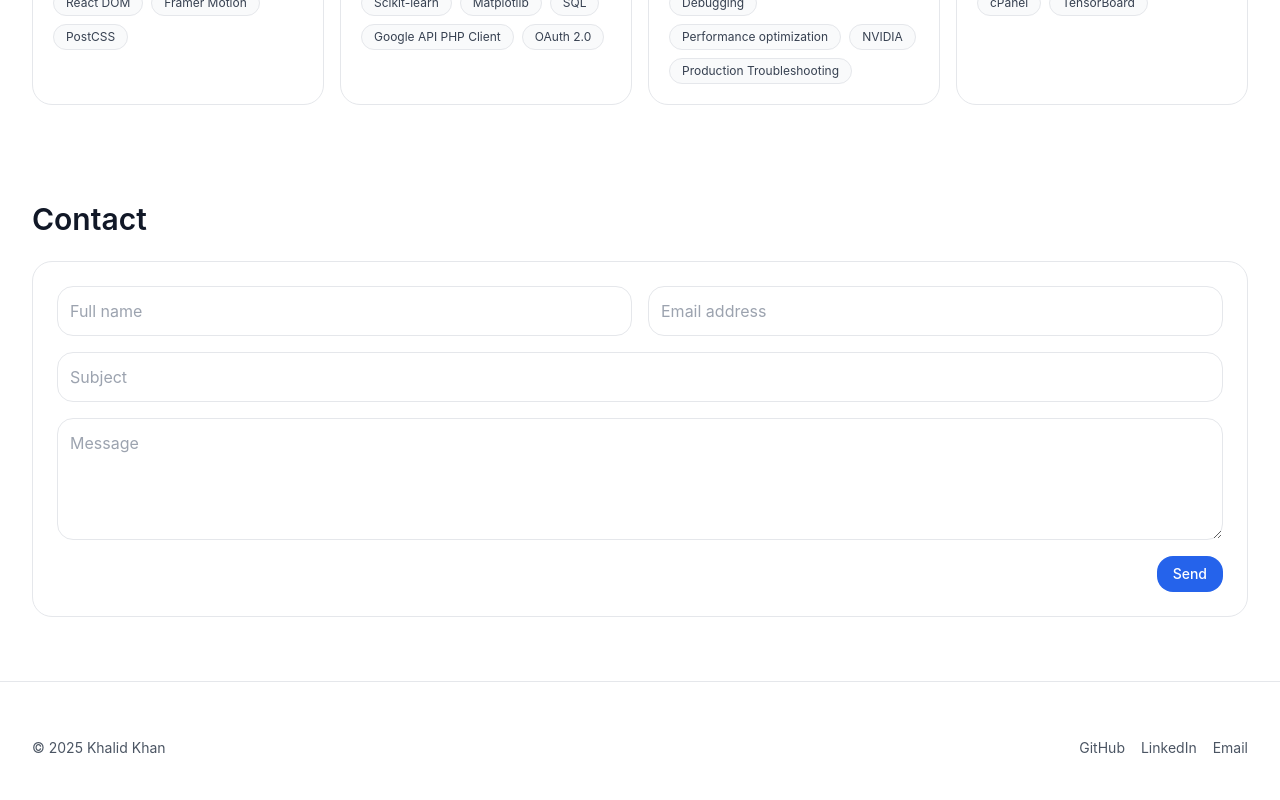
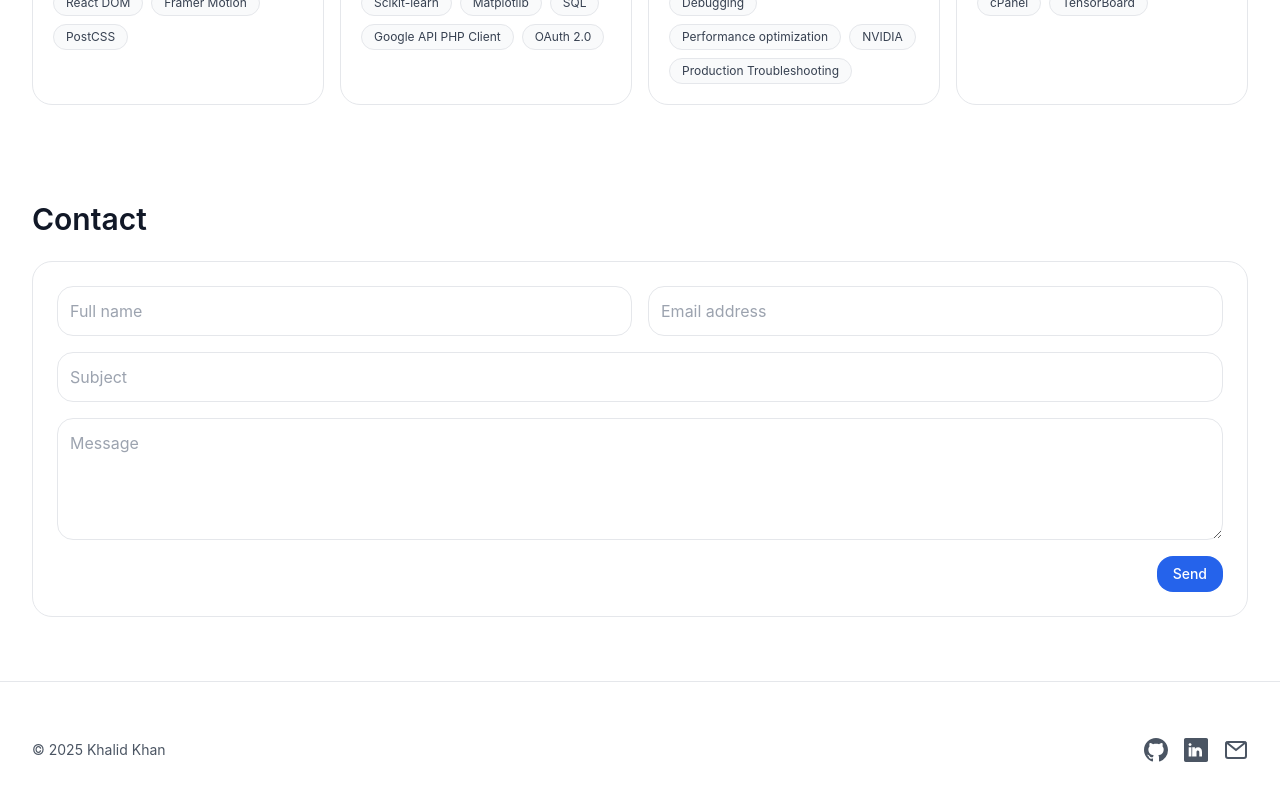
Before and after one commit to khalidkhan76770/portfolio, a Next.js app: page /portfolio/ in a window 1280 px wide. Shown: the part 2699-3499 px from the top of the page. Built offline with nearby package versions, Linux system fonts and the light colour scheme.

Commit message:
Use icons in footer links

```diff
--- a/components/Footer.jsx
+++ b/components/Footer.jsx
@@ -7,13 +7,57 @@
         <div className="mt-4 text-sm text-gray-600 flex flex-col md:flex-row items-center justify-between gap-4">
           <p>© {new Date().getFullYear()} Khalid Khan</p>
           <div className="flex gap-4">
-            <a href="https://github.com/khalidkhan76770" target="_blank" rel="noreferrer" className="hover:text-blue-600">GitHub</a>
-            <a href="https://www.linkedin.com/in/khalidkhan76770" target="_blank" rel="noreferrer" className="hover:text-blue-600">LinkedIn</a>
+            <a
+              href={meta.github}
+              target="_blank"
+              rel="noreferrer"
+              className="hover:text-blue-600"
+            >
+              <span className="sr-only">GitHub</span>
+              <svg
+                className="w-6 h-6 fill-current"
+                role="img"
+                viewBox="0 0 16 16"
+                xmlns="http://www.w3.org/2000/svg"
+              >
+                <path
+                  fillRule="evenodd"
+                  d="M8 0C3.58 0 0 3.58 0 8c0 3.54 2.29 6.54 5.47 7.59.4.07.55-.17.55-.38 0-.19-.01-.82-.01-1.49-2.01.37-2.53-.49-2.69-.94-.09-.23-.48-.94-.82-1.13-.28-.15-.68-.52-.01-.53.63-.01 1.08.58 1.23.82.72 1.21 1.87.87 2.33.66.07-.52.28-.87.51-1.07-1.78-.2-3.64-.89-3.64-3.95 0-.87.31-1.59.82-2.15-.08-.2-.36-1.02.08-2.12 0 0 .67-.21 2.2.82.64-.18 1.32-.27 2-.27s1.36.09 2 .27c1.53-1.04 2.2-.82 2.2-.82.44 1.1.16 1.92.08 2.12.51.56.82 1.27.82 2.15 0 3.07-1.87 3.75-3.65 3.95.29.25.54.73.54 1.48 0 1.07-.01 1.93-.01 2.2 0 .21.15.46.55.38A8.013 8.013 0 0 0 16 8c0-4.42-3.58-8-8-8z"
+                />
+              </svg>
+            </a>
+            <a
+              href={meta.linkedin}
+              target="_blank"
+              rel="noreferrer"
+              className="hover:text-blue-600"
+            >
+              <span className="sr-only">LinkedIn</span>
+              <svg
+                className="w-6 h-6 fill-current"
+                role="img"
+                viewBox="0 0 16 16"
+                xmlns="http://www.w3.org/2000/svg"
+              >
+                <path d="M0 1.146C0 .513.526 0 1.175 0h13.65C15.474 0 16 .513 16 1.146v13.708c0 .633-.526 1.146-1.175 1.146H1.175A1.16 1.16 0 0 1 0 14.854V1.146ZM4.943 12.306V6.169H3.127v6.137h1.816Zm-.91-7.028c.607 0 .986-.405.986-.906 0-.513-.386-.906-.986-.906-.607 0-.986.393-.986.906 0 .5.379.906.986.906ZM8.339 12.306V9.359c0-.158.011-.316.058-.43.127-.316.416-.644.9-.644.635 0 .889.486.889 1.196v2.825h1.815V9.37c0-2.137-1.139-3.132-2.657-3.132-1.223 0-1.773.68-2.08 1.158h.027V6.169H5.484c.024.68 0 6.137 0 6.137h1.815Z" />
+              </svg>
+            </a>
             <a
               href={`mailto:${meta.email}`}
               className="hover:text-blue-600"
             >
-              Email
+              <span className="sr-only">Email</span>
+              <svg
+                className="w-6 h-6"
+                fill="none"
+                stroke="currentColor"
+                strokeWidth="2"
+                viewBox="0 0 24 24"
+                xmlns="http://www.w3.org/2000/svg"
+              >
+                <rect x="2" y="4" width="20" height="16" rx="2" ry="2" />
+                <path d="M2 4l10 8 10-8" />
+              </svg>
             </a>
           </div>
         </div>
```
Also changed, not shown: 1 other file (tests, documents, lock files or other folders).
